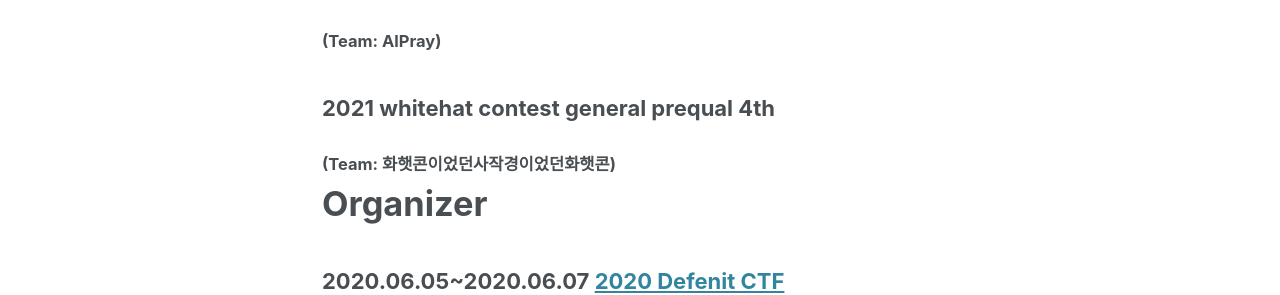
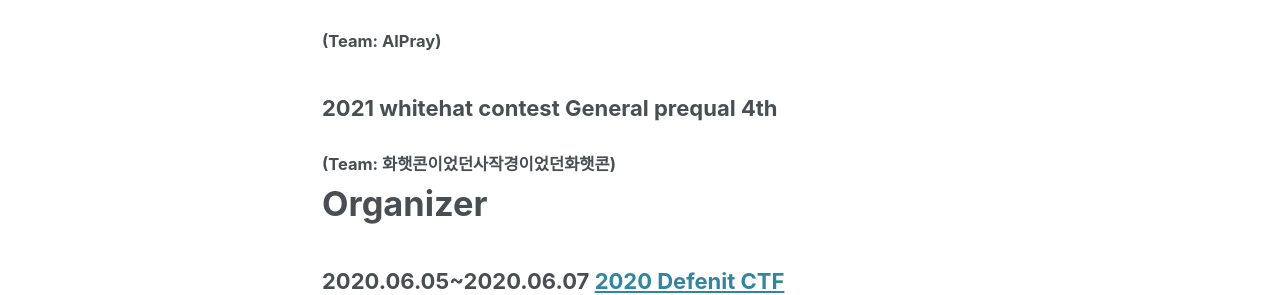
Before and after one commit to slyfizz3/slyfizz3.github.io, a Jekyll site: the page built from _pages/about.md, in a window 1280 px wide and 900 px high, scrolled down 3031 px. Shown: the part 291-586 px from the top of the window. Built offline with Jekyll 4.4.1, drawn with Linux system fonts in a browser that asks for light colours; cached includes are drawn as plain includes; nearby versions of some CDN libraries.

```diff
--- a/_pages/about.md
+++ b/_pages/about.md
@@ -78,7 +78,7 @@ Nickname:slyfizz,rev4fun
 ### 2021 justCTF, 1st
 #### (Team: AlPray)
 
-### 2021 whitehat contest general prequal 4th
+### 2021 whitehat contest General prequal 4th
 #### (Team: 화햇콘이었던사작경이었던화햇콘)
 
 # Organizer
```
